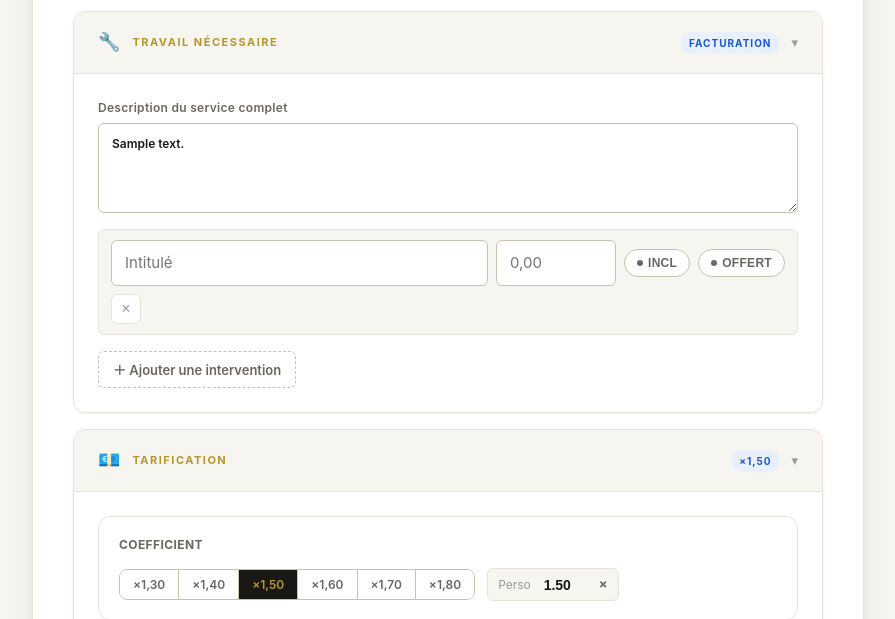
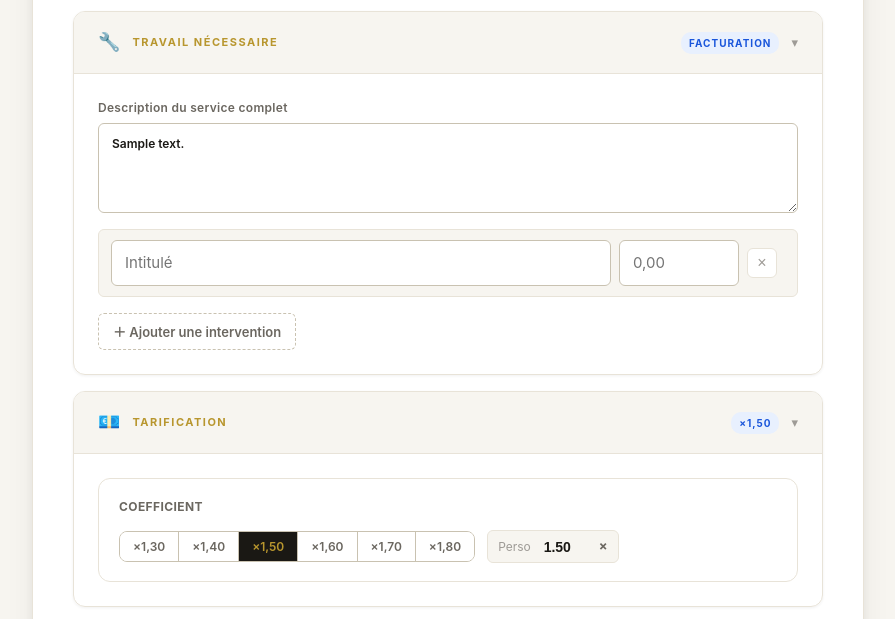
Before and after one commit to CamargAqua/DouxDevis, a Flask app: template templates/form.html in a window 1280 px wide. Shown: the part 1145-1764 px from the top of the page, without its empty margins (192-1087 px from the left). Run offline with Flask 3, Linux system fonts and the light colour scheme; the template is opened without the code that fills it: most values are stand-ins (such as "Sample title", 1, 10 or a date in 2020).

Commit message:
UI: suppression des boutons INCL et OFFERT du formulaire
Co-Authored-By: Claude Sonnet 4.6 <noreply@anthropic.com>

```diff
--- a/templates/form.html
+++ b/templates/form.html
@@ -114,12 +114,6 @@
                    value="{{ base_val }}"
                    placeholder="0,00">
             <input type="hidden" name="nec_label[]" class="label-input" value="{{ 'OFFERT' if is_offert else ('INCL' if is_incl else '') }}">
-            <button type="button" class="toggle-incl {% if is_incl %}active{% endif %}" onclick="toggleIncl(this)">
-              <span class="dot"></span>INCL
-            </button>
-            <button type="button" class="toggle-offert {% if is_offert %}active{% endif %}" onclick="toggleOffert(this)">
-              <span class="dot"></span>OFFERT
-            </button>
             <button type="button" class="btn-remove" onclick="this.closest('.intervention-line').remove();updateTotal()">×</button>
           </div>
           {% endfor %}
@@ -492,15 +486,10 @@ function addLine(prefix) {
   const cont = document.getElementById(prefix+'-lines');
   const div  = document.createElement('div');
   div.className = 'intervention-line';
-  const inclBtn = prefix === 'nec'
-    ? `<button type="button" class="toggle-incl" onclick="toggleIncl(this)"><span class="dot"></span>INCL</button>`
-    : '';
   div.innerHTML = `
     <input type="text" name="${prefix}_description[]" placeholder="Intitulé">
     <input type="text" name="${prefix}_prix[]" class="prix-input" data-base="" placeholder="0,00">
     <input type="hidden" name="${prefix}_label[]" class="label-input" value="">
-    ${inclBtn}
-    <button type="button" class="toggle-offert" onclick="toggleOffert(this)"><span class="dot"></span>OFFERT</button>
     <button type="button" class="btn-remove" onclick="this.closest('.intervention-line').remove();updateTotal()">×</button>`;
   cont.appendChild(div);
   div.querySelector('.prix-input').focus();
```
